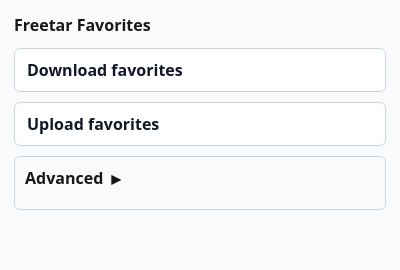
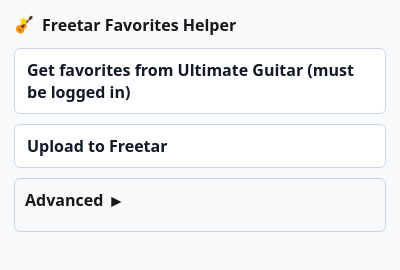
Before and after one commit to paytonjjones/freetar-favorites-helper, a browser extension: page popup.html in a window 400 px wide. Drawn offline with Linux system fonts and the light colour scheme.

Commit message:
Add store icon and clarify labels

```diff
--- a/popup.css
+++ b/popup.css
@@ -17,9 +17,18 @@ main {
 }
 
 h1 {
+  align-items: center;
+  display: flex;
+  gap: 8px;
   margin: 0 0 2px;
   font-size: 16px;
   font-weight: 650;
+}
+
+.title-icon {
+  display: block;
+  width: 20px;
+  height: 20px;
 }
 
 button {
--- a/popup.html
+++ b/popup.html
@@ -8,9 +8,9 @@
   </head>
   <body>
     <main>
-      <h1>Freetar Favorites</h1>
-      <button id="downloadFavorites" type="button">Download favorites</button>
-      <button id="uploadFavorites" type="button">Upload favorites</button>
+      <h1><img class="title-icon" src="store-icon.png" alt="">Freetar Favorites Helper</h1>
+      <button id="downloadFavorites" type="button">Get favorites from Ultimate Guitar (must be logged in)</button>
+      <button id="uploadFavorites" type="button">Upload to Freetar</button>
       <input id="favoritesFile" type="file" accept="application/json,.json">
       <details id="advanced">
         <summary><span>Advanced</span><span class="disclosure" aria-hidden="true">▸</span></summary>
```
Also changed, not shown: manifest.json, store-icon.png (added).
